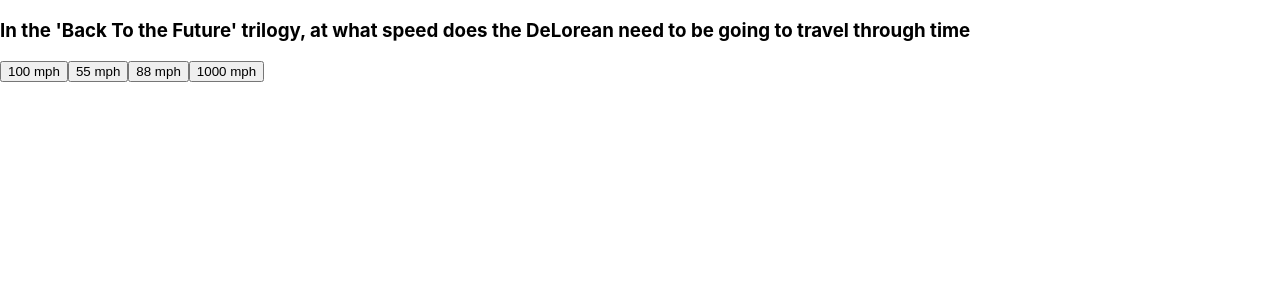
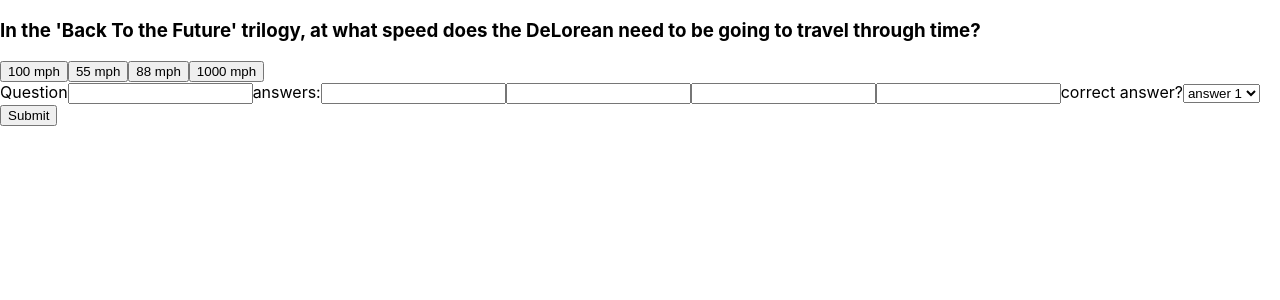
Before and after one commit to amdepaolo/Movie-trivia-game, a React (Create React App) app: page /game in a window 1280 px wide. Shown: the top 300 px of the page. Built offline with nearby package versions, Linux system fonts and the light colour scheme; data requests are answered from the project's data file.

Commit message:
questions now fetched from db.json

```diff
--- a/src/components/App.js
+++ b/src/components/App.js
@@ -1,9 +1,29 @@
+import {useEffect, useState} from "react";
 import Question from "./Question";
+import NewQuestionForm from "./NewQuestionForm";
+
+const testQuestion = {
+  id: 1,
+  questionText: "In the 'Back To the Future' trilogy, at what speed does the DeLorean need to be going to travel through time",
+  answers : {
+      1: "100 mph",
+      2: "55 mph",
+      3: "88 mph",
+      4: "1000 mph" },
+  correct: 3  }
 
 function App() {
+  const [questions, setQuestions] = useState([testQuestion]);
+  useEffect(()=>{
+    fetch('http://localhost:4000/questions')
+    .then(r => r.json())
+    .then(setQuestions)
+  }, []);
+
   return (
     <div>
-      <Question />
+      <Question question={questions[0]}/>
+      <NewQuestionForm />
     </div>
   )
 }
--- /dev/null
+++ b/src/components/Game.js
@@ -0,0 +1 @@
+import React from "react";
--- a/src/components/Question.js
+++ b/src/components/Question.js
@@ -1,18 +1,9 @@
 import React from "react";
 
-const testQuestion = {
-    id: 1,
-    question: "In the 'Back To the Future' trilogy, at what speed does the DeLorean need to be going to travel through time",
-    answers: {
-        1: "100 mph",
-        2: "55 mph",
-        3: "88 mph",
-        4: "1000 mph" },
-    correct: 3  }
-
-function Question() {
+function Question({question}) {
+    const {questionText, correct, answers} = question;
     function handleClick(selectedAnswer){
-        if( parseInt(selectedAnswer) === testQuestion.correct){
+        if( parseInt(selectedAnswer) === correct){
             console.log('Correct')
         }
         else console.log('Wrong')
@@ -21,11 +12,11 @@ function Question() {
 
     return(
         <div>
-            <h3>{testQuestion.question}</h3>
-            <button onClick={e => handleClick(e.target.value)} value={1}>{testQuestion.answers[1]}</button>
-            <button onClick={e => handleClick(e.target.value)} value={2}>{testQuestion.answers[2]}</button>
-            <button onClick={e => handleClick(e.target.value)} value={3}>{testQuestion.answers[3]}</button>
-            <button onClick={e => handleClick(e.target.value)} value={4}>{testQuestion.answers[4]}</button>
+            <h3>{questionText}</h3>
+            <button onClick={e => handleClick(e.target.value)} value={1}>{answers[1]}</button>
+            <button onClick={e => handleClick(e.target.value)} value={2}>{answers[2]}</button>
+            <button onClick={e => handleClick(e.target.value)} value={3}>{answers[3]}</button>
+            <button onClick={e => handleClick(e.target.value)} value={4}>{answers[4]}</button>
         </div>
     )
 }
```
